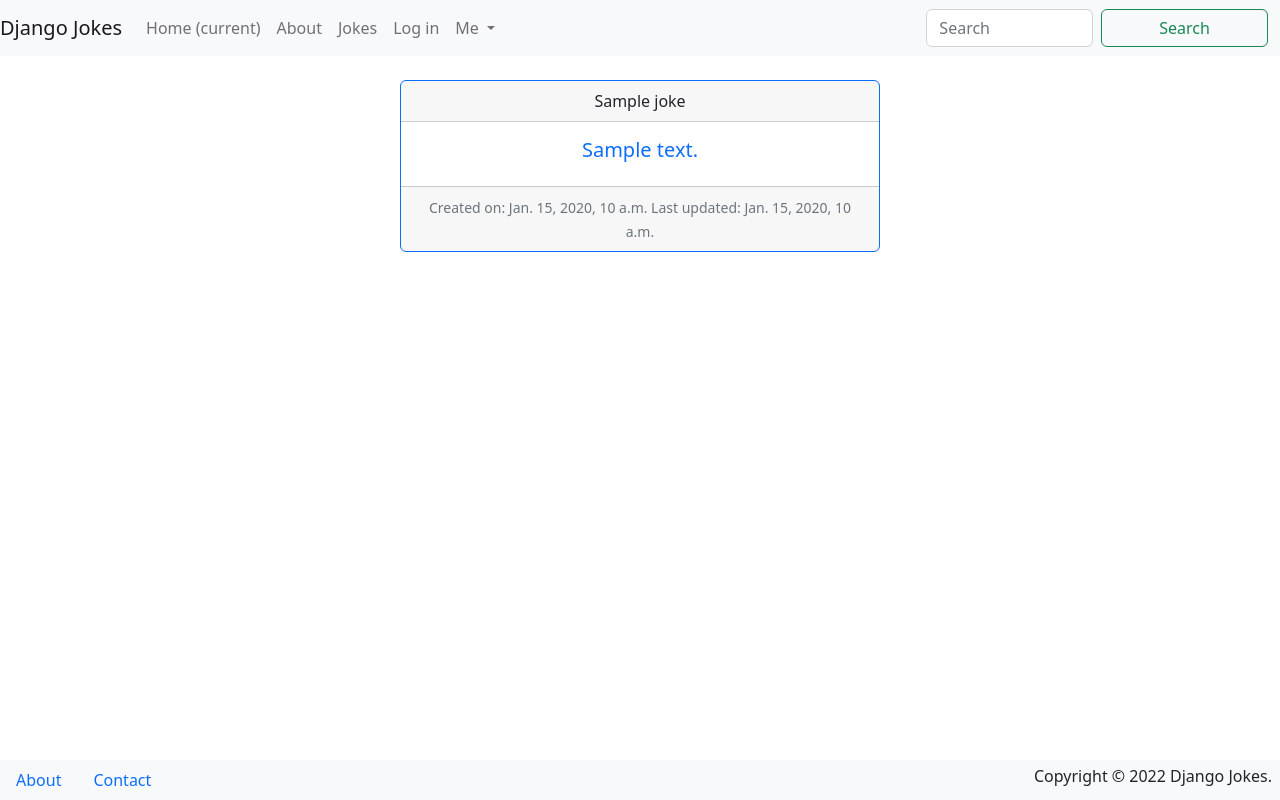
After one commit to heathmickelson/djangojokes.com, a Django app: page /jokes/joke/1/ in a window 1280 px wide. The commit adds this page. Run offline with Django 5.2, Linux system fonts and the light colour scheme; tables that the repository leaves empty hold one stand-in row (values such as "Sample post").

Commit message:
Adding joke view and details

```diff
--- a/jokes/models.py
+++ b/jokes/models.py
@@ -1,4 +1,8 @@
 from django.db import models
+from django.urls import reverse
+
+
+
 
 # Create your models here.
 class Joke(models.Model):
@@ -7,5 +11,8 @@ class Joke(models.Model):
     created = models.DateTimeField(auto_now_add=True)
     updated = models.DateTimeField(auto_now=True)
 
+    def get_absolute_url(self):
+        return reverse('jokes:detail', args=[str(self.pk)])
+
     def __str__(self):
         return self.question
--- a/jokes/urls.py
+++ b/jokes/urls.py
@@ -1,4 +1,9 @@
 from django.urls import path
 
+from .views import JokeListView, JokeDetailView
+
 app_name = 'jokes'
-urlpatterns = []
+urlpatterns = [
+    path('', JokeListView.as_view(), name='list'),
+    path('joke/<int:pk>/', JokeDetailView.as_view(), name='detail'),
+]
--- a/jokes/views.py
+++ b/jokes/views.py
@@ -1,3 +1,9 @@
-from django.shortcuts import render
+from django.views.generic import DetailView, ListView
+from .models import Joke
 
 # Create your views here.
+class JokeListView(ListView):
+    model = Joke
+
+class JokeDetailView(DetailView):
+    model = Joke
--- a/templates/_base.html
+++ b/templates/_base.html
@@ -26,6 +26,9 @@
         </li>
         <li class="nav-item">
           <a class="nav-link" href="{% url 'pages:about-us' %}">About</a>
+        </li>
+        <li class="nav-item">
+          <a class="nav-link" href="{% url 'jokes:list' %}">Jokes</a>
         </li>
         <li class="nav-item">
           <a class="nav-link" href="#">Log in</a>
--- /dev/null
+++ b/templates/jokes/joke_detail.html
@@ -0,0 +1,18 @@
+{% extends "_base.html" %}
+
+{% block title %}Joke{% endblock %}
+{% block main %}
+  <div class="card border-primary m-auto mb-3 text-center"
+    style="max-width: 30rem">
+    <div class="card-header">{{ joke.question }}</div>
+    <div class="card-body text-primary">
+      <h5 class="card-title">{{ joke.answer }}</h5>
+    </div>
+    <div class="card-footer">
+      <small class="text-muted">
+        Created on: {{ joke.created }}
+        Last updated: {{ joke.updated }}
+      </small>
+    </div>
+  </div>
+{% endblock %}
```
Also changed, not shown: templates/jokes/joke_list.html (added, +11 -0 lines).
